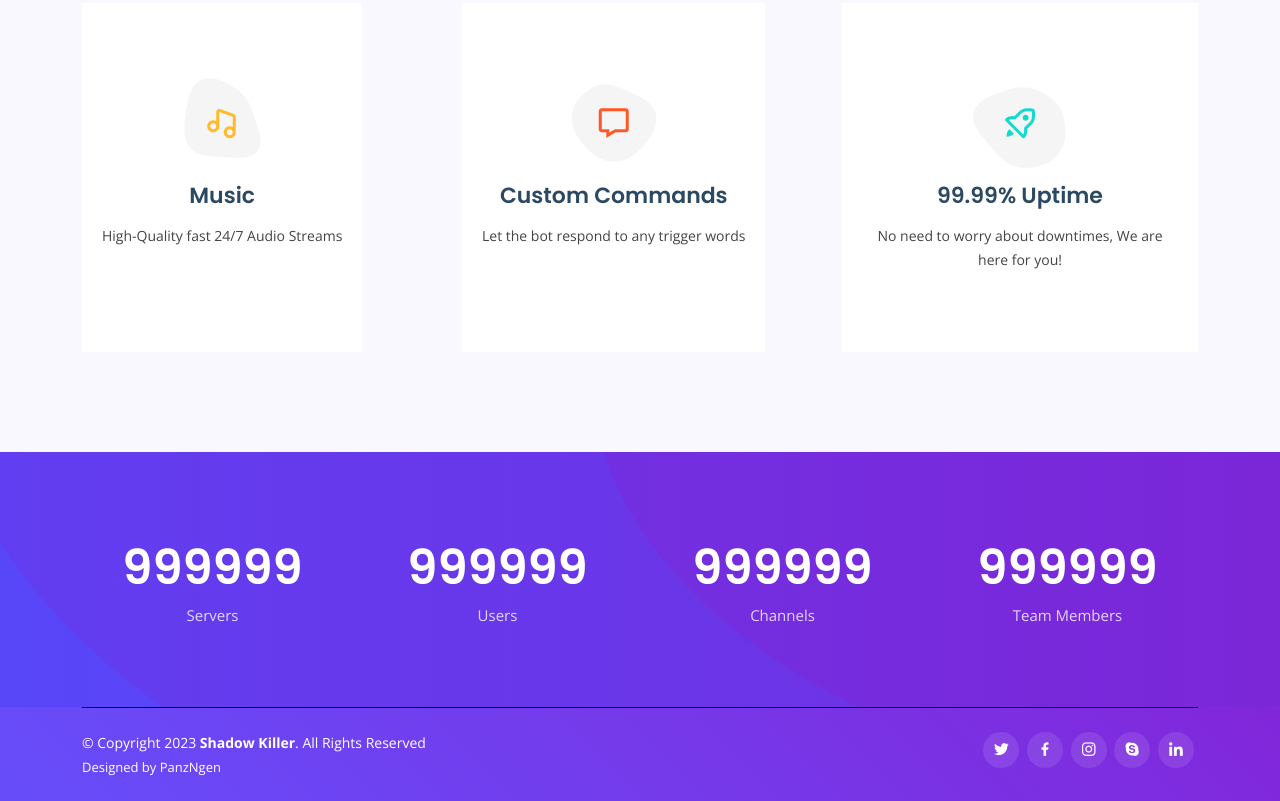
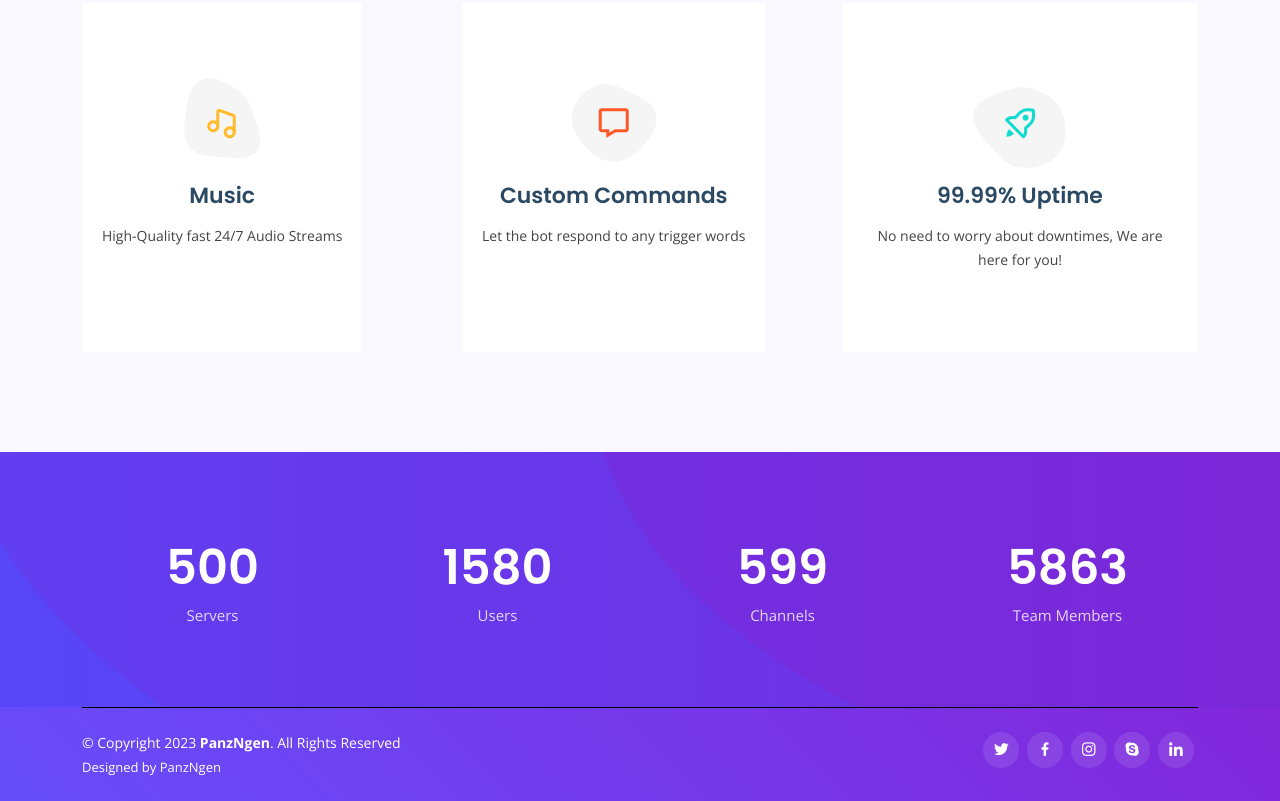
Before and after one commit to panzngen05/panzngen.github.io, a plain HTML site: page index.html in a window 1280 px wide. Shown: the part 1451-2252 px from the top of the page. Drawn offline with nearby package versions, Linux system fonts and the light colour scheme.

Commit message:
Update index.html

```diff
--- a/index.html
+++ b/index.html
@@ -5,7 +5,7 @@
   <meta charset="utf-8">
   <meta content="width=device-width, initial-scale=1.0" name="viewport">
 
-  <title>Shadow Killer</title>
+  <title>PanzNgen</title>
   <meta content="" name="description">
   <meta content="" name="keywords">
 
@@ -171,22 +171,22 @@
         <div class="row counters">
 
           <div class="col-lg-3 col-6 text-center">
-            <span data-purecounter-start="0" data-purecounter-end="999999" data-purecounter-duration="1" class="purecounter"></span>
+            <span data-purecounter-start="0" data-purecounter-end="500" data-purecounter-duration="1" class="purecounter"></span>
             <p>Servers</p>
           </div>
 
           <div class="col-lg-3 col-6 text-center">
-            <span data-purecounter-start="0" data-purecounter-end="999999" data-purecounter-duration="1" class="purecounter"></span>
+            <span data-purecounter-start="0" data-purecounter-end="1580" data-purecounter-duration="1" class="purecounter"></span>
             <p>Users</p>
           </div>
 
           <div class="col-lg-3 col-6 text-center">
-            <span data-purecounter-start="0" data-purecounter-end="999999" data-purecounter-duration="1" class="purecounter"></span>
+            <span data-purecounter-start="0" data-purecounter-end="599" data-purecounter-duration="1" class="purecounter"></span>
             <p>Channels</p>
           </div>
 
           <div class="col-lg-3 col-6 text-center">
-            <span data-purecounter-start="0" data-purecounter-end="999999" data-purecounter-duration="1" class="purecounter"></span>
+            <span data-purecounter-start="0" data-purecounter-end="5863" data-purecounter-duration="1" class="purecounter"></span>
             <p>Team Members</p>
           </div>
 
@@ -215,7 +215,7 @@
       <div class="copyright-wrap d-md-flex py-4">
         <div class="me-md-auto text-center text-md-start">
           <div class="copyright">
-            &copy; Copyright 2023 <strong><span>Shadow Killer</span></strong>. All Rights Reserved
+            &copy; Copyright 2023 <strong><span>PanzNgen</span></strong>. All Rights Reserved
           </div>
           <div class="credits">
 
```
